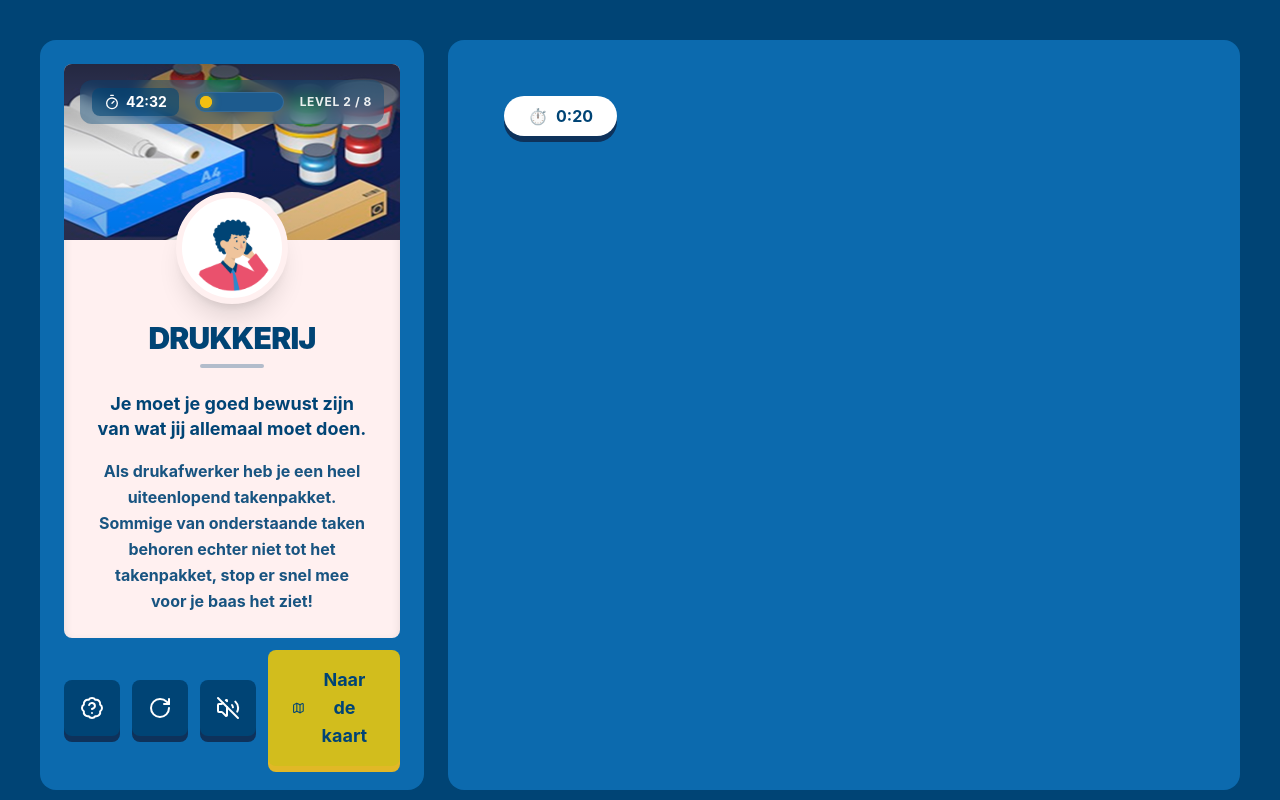
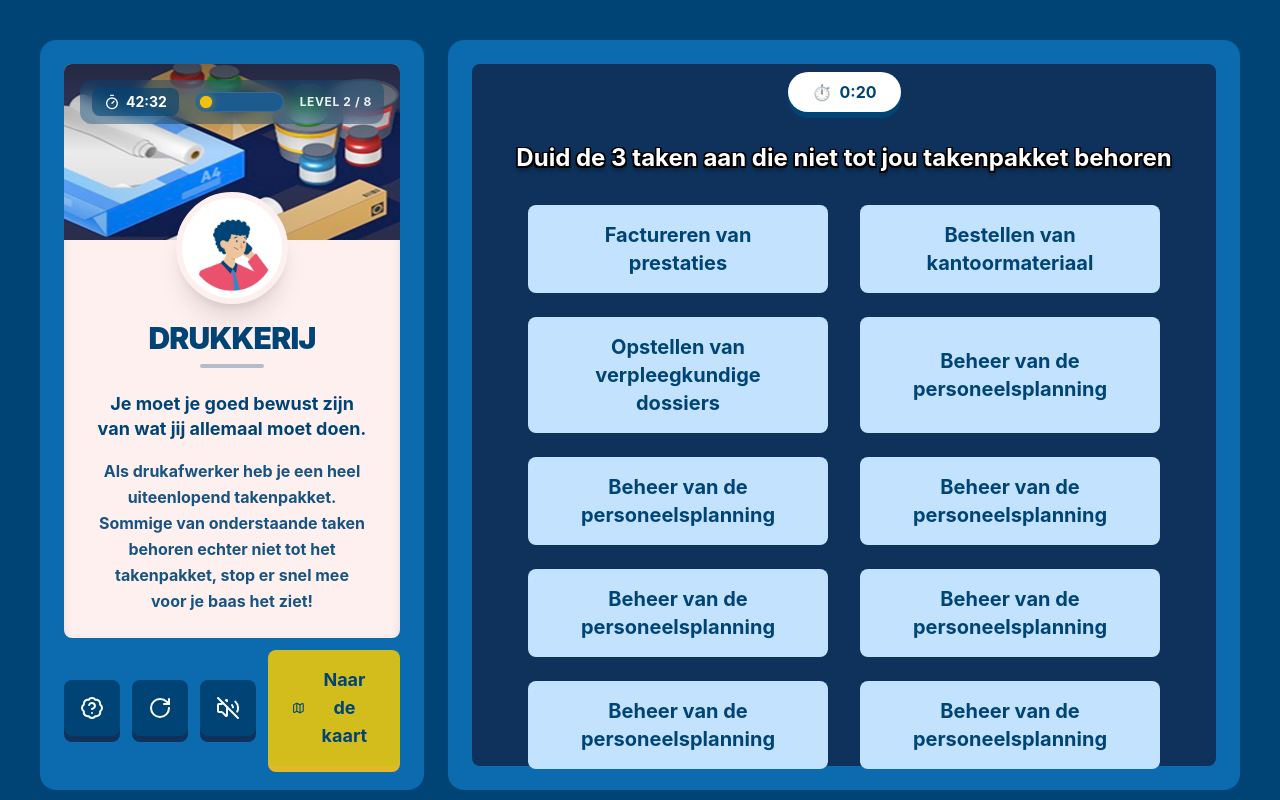
Before and after one commit to RomeoAtoyan/Quiz-LMR, a React (Vite) app: page /quiz in a window 1280 px wide. Built offline with nearby package versions, Linux system fonts and the light colour scheme; the HTML template or start-up script is replaced by a standard one.

Commit message:
feat: implement quiz answer components and update layout styling

```diff
--- a/src/App.css
+++ b/src/App.css
@@ -15,6 +15,11 @@
 
   --color-primary-shadow: #0E325B;
   --color-secondary-shadow: #E1B827;
+
+  --color-answer-bg: #C2E2FE;
+  --color-answer-shadow: #8AB4D9;
+
+  --text-shadow-outline: -1.5px -1.5px 0 #000, 1.5px -1.5px 0 #000, -1.5px 1.5px 0 #000, 1.5px 1.5px 0 #000, 0 4px 4px rgba(0,0,0,0.5);
 }
 
 @layer base {
--- a/src/components/layout/QuizView.tsx
+++ b/src/components/layout/QuizView.tsx
@@ -1,12 +1,26 @@
+import QuizAnswers from "../quiz/QuizAnswers";
 import Badge from "../ui/Badge";
+import Button from "../ui/Button";
 
 const QuizView = () => {
   return (
-    <div className="flex flex-col gap-4 p-8 bg-secondary">
-      <div className="flex gap-4">
-        <Badge variant="white">
+    <div className="flex flex-col gap-4 bg-secondary h-full">
+      <div className="flex flex-col gap-4 bg-primary-shadow rounded-lg h-full p-2">
+        <Badge variant="white" className="mx-auto">
           <span className="mr-2">⏱️</span> 0:20
         </Badge>
+
+        <h3 className="text-center text-white text-[24px] leading-[1.2] font-bold max-w-2xl mx-auto py-4 [text-shadow:var(--text-shadow-outline)]">
+          Duid de 3 taken aan die niet tot jou takenpakket behoren
+        </h3>
+        <div className="px-12 space-y-12">
+          <QuizAnswers />
+
+          <div className="flex flex-col justify-center gap-4 max-w-xl mx-auto">
+            <Button>Klaar!</Button>
+            <Button>Geef me een tip</Button>
+          </div>
+        </div>
       </div>
     </div>
   );
--- /dev/null
+++ b/src/components/quiz/QuizAnswerButton.tsx
@@ -0,0 +1,23 @@
+import type { ReactNode, ButtonHTMLAttributes } from "react";
+
+type QuizAnswerButtonProps = ButtonHTMLAttributes<HTMLButtonElement> & {
+  children?: ReactNode;
+  className?: string;
+};
+
+const QuizAnswerButton = ({
+  children,
+  className = "",
+  ...props
+}: QuizAnswerButtonProps) => {
+  return (
+    <button
+      className={`bg-answer-bg text-primary px-8 py-4 rounded-lg text-xl font-bold transition-all duration-150 ease-out hover:opacity-90 active:scale-95 ${className}`}
+      {...props}
+    >
+      {children}
+    </button>
+  );
+};
+
+export default QuizAnswerButton;
--- /dev/null
+++ b/src/components/quiz/QuizAnswers.tsx
@@ -0,0 +1,26 @@
+import QuizAnswerButton from "./QuizAnswerButton";
+
+const QuizAnswers = () => {
+  const answers = [
+    "Factureren van prestaties",
+    "Bestellen van kantoormateriaal",
+    "Opstellen van verpleegkundige dossiers",
+    "Beheer van de personeelsplanning",
+    "Beheer van de personeelsplanning",
+    "Beheer van de personeelsplanning",
+    "Beheer van de personeelsplanning",
+    "Beheer van de personeelsplanning",
+    "Beheer van de personeelsplanning",
+    "Beheer van de personeelsplanning",
+  ];
+
+  return (
+    <div className="grid grid-cols-2 gap-x-8 gap-y-6">
+      {answers.map((answer, index) => (
+        <QuizAnswerButton key={index}>{answer}</QuizAnswerButton>
+      ))}
+    </div>
+  );
+};
+
+export default QuizAnswers;
--- a/src/components/ui/Badge.tsx
+++ b/src/components/ui/Badge.tsx
@@ -14,7 +14,7 @@ const variantClasses: Record<Variant, string> = {
   secondary:
     "bg-primary text-white shadow-[0_6px_0px_var(--color-primary-shadow)]",
   white:
-    "bg-white text-primary shadow-[0_6px_0px_var(--color-primary-shadow)]",
+    "bg-white text-primary shadow-[0_6px_0px_var(--color-primary)]",
 };
 
 const baseClasses =
```
